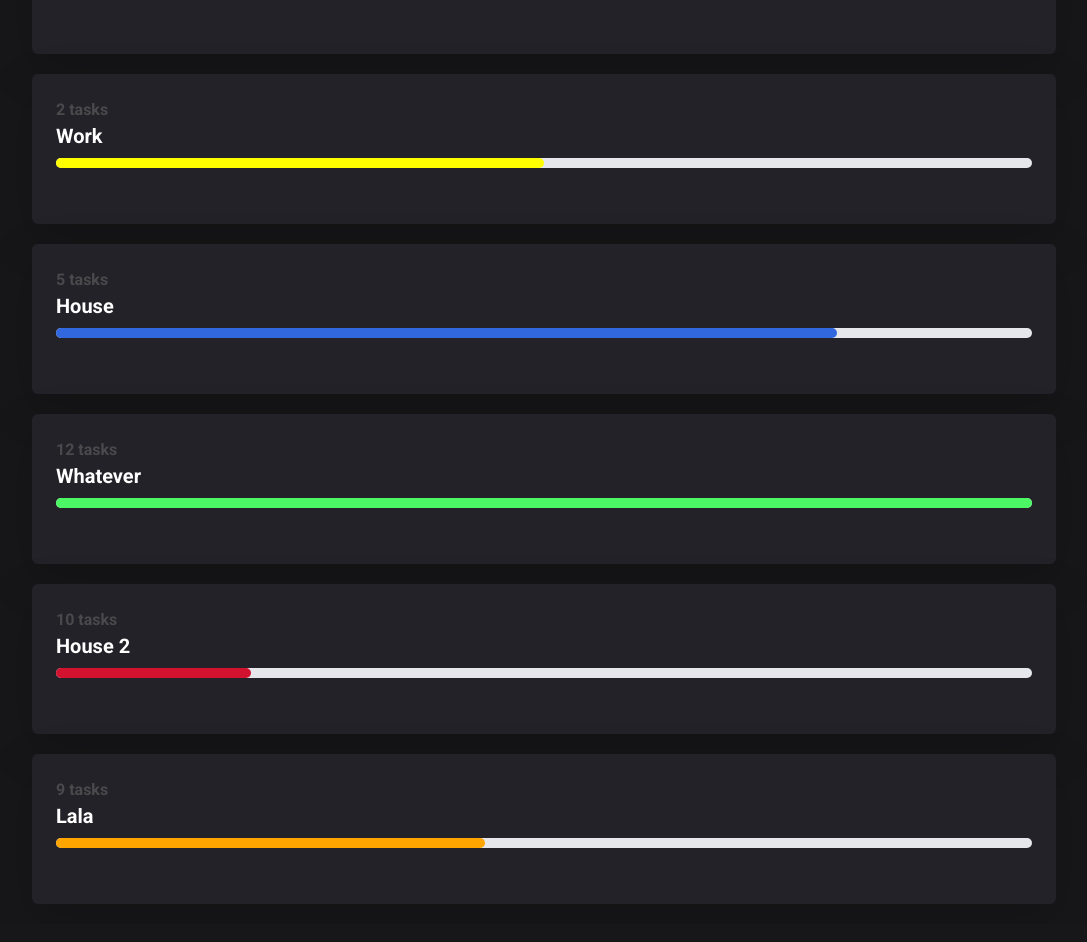
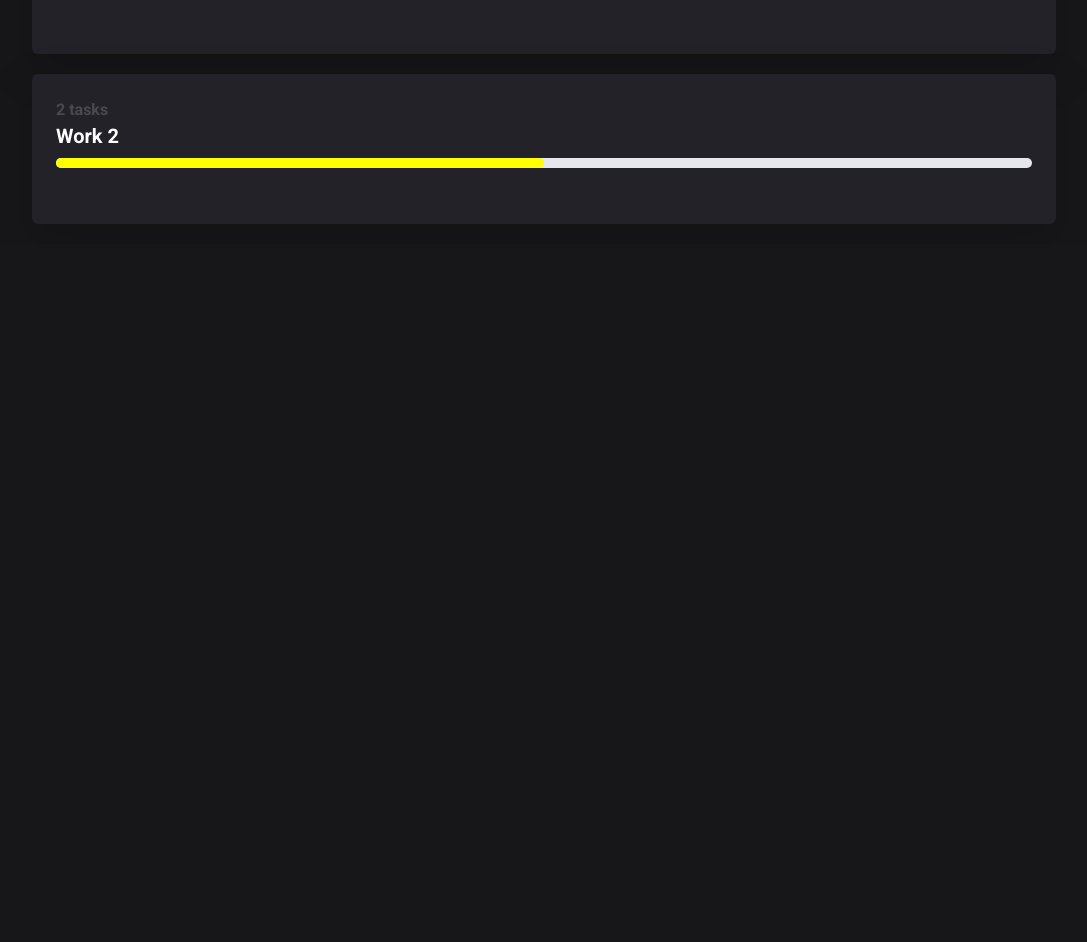
Before and after one commit to Gaoux/to-do-list, a React (Create React App) app: page /#/lists in a window 1280 px wide. Shown: the part 923-1865 px from the top of the page, without its empty margins (96-1183 px from the left). After the commit the page ends 1217 px from the top, so only its background shows below. Built offline with nearby package versions, Linux system fonts and the light colour scheme.

Commit message:
Added daily tasks

```diff
--- a/src/App.js
+++ b/src/App.js
@@ -46,33 +46,9 @@ const defaultLists = [
     tasks: [],
   },
   {
-    name: 'Work',
+    name: 'Work 2',
     nTasks: 2,
     nTasksCompleted: 1,
-    tasks: [],
-  },
-  {
-    name: 'House',
-    nTasks: 5,
-    nTasksCompleted: 4,
-    tasks: [],
-  },
-  {
-    name: 'Whatever',
-    nTasks: 12,
-    nTasksCompleted: 12,
-    tasks: [],
-  },
-  {
-    name: 'House 2',
-    nTasks: 10,
-    nTasksCompleted: 2,
-    tasks: [],
-  },
-  {
-    name: 'Lala',
-    nTasks: 9,
-    nTasksCompleted: 4,
     tasks: [],
   },
 ];
--- a/src/assets/styles/sass/components/_AddModal.scss
+++ b/src/assets/styles/sass/components/_AddModal.scss
@@ -22,9 +22,14 @@
       letter-spacing: 1.3px;
       height: 45px;
     }
+    .select {
+      background-color: $dark-grey;
+      color: $white;
+    }
     .input#notes {
       height: 100px;
     }
+    //Only for add list modal
     .input#description {
       height: 100px;
     }
--- a/src/components/AddTaskModal.js
+++ b/src/components/AddTaskModal.js
@@ -5,16 +5,14 @@ import { useState } from 'react';
 
 function AddTaskModal(props) {
   const [dateExpired, setDateExpired] = useState(false);
-  const [selectedDate, setSelectedDate] = useState('(Today)');
+  const [selectedDate, setSelectedDate] = useState('');
   const handleClose = () => props.setShow(false);
   // const handleShow = () => props.setShow(true);
 
-  //Curent date
-  var curr = new Date();
-  curr.setDate(curr.getDate() + 3);
-  var date = curr.toISOString().substring(0, 10);
-
   const handleDateChange = (e) => {
+    //Current Date
+    var curr = new Date();
+    console.log(curr.toString());
     //Date selected on input
     var dateSelected = new Date(e.target.value);
     //Calculate Difference in days from the selected date and the actual date
@@ -90,12 +88,23 @@ function AddTaskModal(props) {
                 // className="input shadow appearance-none rounded w-full py-2 px-3 text-gray-700 leading-tight focus:outline-none focus:shadow-outline"
                 id="duedate"
                 type="date"
-                defaultValue={date}
-                placeholder="Task name"
                 onChange={handleDateChange}
               />
             </div>
-
+            <div className="mb-4">
+              <label
+                className="block text-gray-700 text-sm font-bold mb-2"
+                htmlFor="repeat"
+              >
+                Repeat *
+              </label>
+              <select name="select repeat">
+                <option value="Only one time">Only one time</option>
+                <option value="Everyday">Everyday</option>
+                <option value="Every week">Every week</option>
+                <option value="Custom">Custom</option>
+              </select>
+            </div>
             <div className="mb-4">
               <label
                 className="block text-gray-700 text-sm font-bold mb-2"
--- /dev/null
+++ b/src/components/DailyTasks.js
@@ -0,0 +1,51 @@
+import React, { useState } from 'react';
+import { FontAwesomeIcon } from '@fortawesome/react-fontawesome';
+import { faAngleDown } from '@fortawesome/free-solid-svg-icons';
+import { useNavigate } from 'react-router-dom';
+
+function DailyTasks(props) {
+  const navigate = useNavigate();
+  const [showCompleted, setShowCompleted] = useState('false');
+  let uncompletedTasks = [];
+  let completedTasks = [];
+
+  React.Children.forEach(props.children, (element) => {
+    if (!React.isValidElement(element)) return;
+    const source = element.props;
+
+    if (source.completed === false) {
+      uncompletedTasks.push(element);
+    } else {
+      completedTasks.push(element);
+    }
+  });
+
+  const handleCompletedClick = () => {
+    setShowCompleted(!showCompleted);
+  };
+
+  return (
+    <div className="task-list-container">
+      <h2
+        className="title m-4 lg cursor-pointer hover:opacity-50"
+        onClick={() => navigate('/tasks')}
+      >
+        Tasks
+      </h2>
+      {uncompletedTasks}
+      <div className="subtitle flex">
+        <FontAwesomeIcon
+          className={`icon ${showCompleted && 'icon--rotate'}`}
+          icon={faAngleDown}
+          onClick={handleCompletedClick}
+        />
+        <h3 className="ml-4 mb-4 mt-4 lg">
+          Completed ({completedTasks.length})
+        </h3>
+      </div>
+      {showCompleted ? null : completedTasks}
+    </div>
+  );
+}
+
+export { DailyTasks };
--- a/src/pages/Home.js
+++ b/src/pages/Home.js
@@ -1,4 +1,4 @@
-import { TaskList } from '../components/TaskList';
+import { DailyTasks } from '../components/DailyTasks';
 import { TaskItem } from '../components/TaskItem';
 import { AddButton } from '../components/AddButton';
 import { AddTaskModal } from '../components/AddTaskModal';
@@ -23,7 +23,7 @@ function Home({ tasks, setTasks, lists, setLists }) {
           />
         ))}
       </ListsContainer>
-      <TaskList>
+      <DailyTasks>
         {tasks.map((task) => (
           <TaskItem
             key={task.text}
@@ -34,7 +34,7 @@ function Home({ tasks, setTasks, lists, setLists }) {
             notes={task.notes}
           />
         ))}
-      </TaskList>
+      </DailyTasks>
       <AddButton active={activeAddTask} setActive={setActiveAddTask} />
       <AddTaskModal
         tasks={tasks}
```
